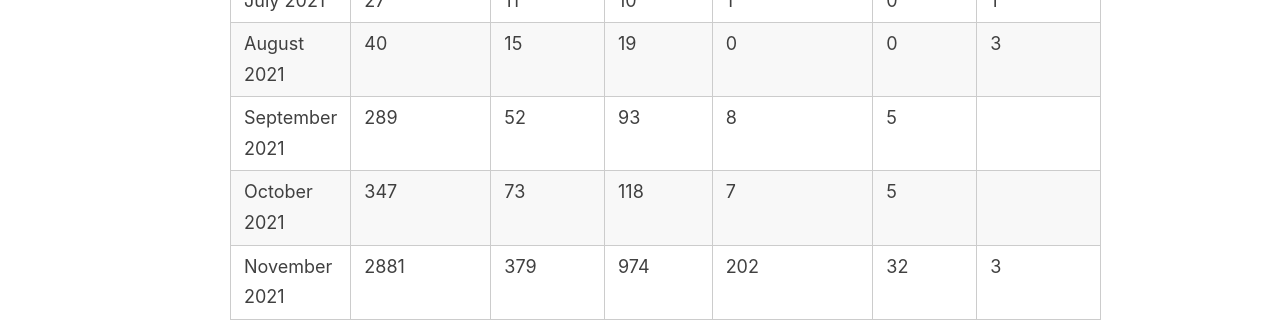
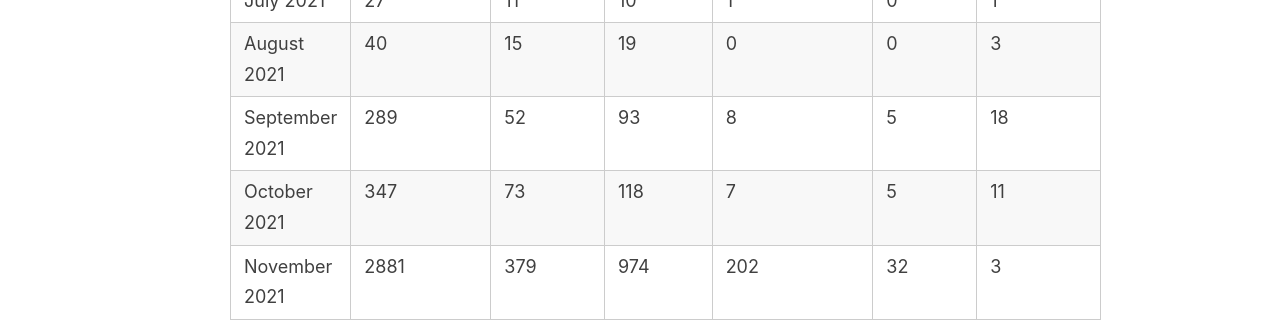
Before and after one commit to amitmerchant1990/reverie, a Jekyll site: the page built from dates.md, in a window 1280 px wide and 900 px high, scrolled down 2553 px. Shown: the part 446-768 px from the top of the window. Built offline with Jekyll 4.4.1, drawn with Linux system fonts in a browser that asks for light colours.

Commit message:
Update dates.md

```diff
--- a/dates.md
+++ b/dates.md
@@ -52,6 +52,6 @@ AOE: anywhere on earth.
 | June 2021 | 23 | 5 | 13 | 0 | 0 | 3 |
 | July 2021 | 27 | 11 | 10 | 1 | 0 | 1 |
 | August 2021 | 40 | 15 | 19 | 0 | 0 | 3 |
-| September 2021 | 289 | 52 | 93 | 8 | 5 |
-| October 2021 | 347 | 73 | 118 | 7 | 5 |
+| September 2021 | 289 | 52 | 93 | 8 | 5 | 18 |
+| October 2021 | 347 | 73 | 118 | 7 | 5 | 11 |
 | November 2021 | 2881 | 379 | 974 | 202 | 32 | 3 |
```
